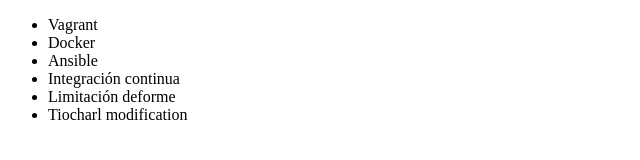
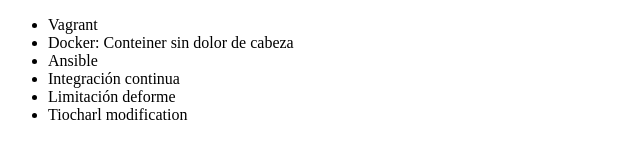
Before and after one commit to Tiocharl/alura-git, a plain HTML site: page Index.html in a window 1280 px wide. Shown: the whole page, without its empty margins (0-640 px from the left). Drawn offline with Linux system fonts and the light colour scheme.

Commit message:
Primer cagada

```diff
--- a/Index.html
+++ b/Index.html
@@ -7,7 +7,7 @@
 <body>
     <ul>
         <li> Vagrant </li>
-        <li> Docker </li>
+        <li> Docker: Conteiner sin dolor de cabeza </li>
         <li> Ansible </li>
         <li> Integración continua </li>
         <li> Limitación deforme</li>
```
